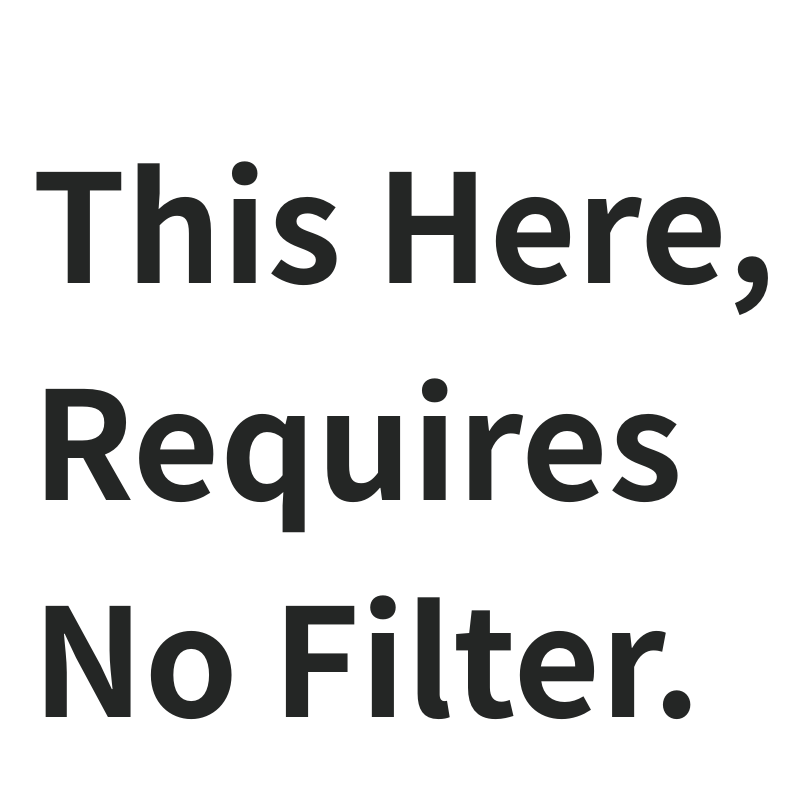
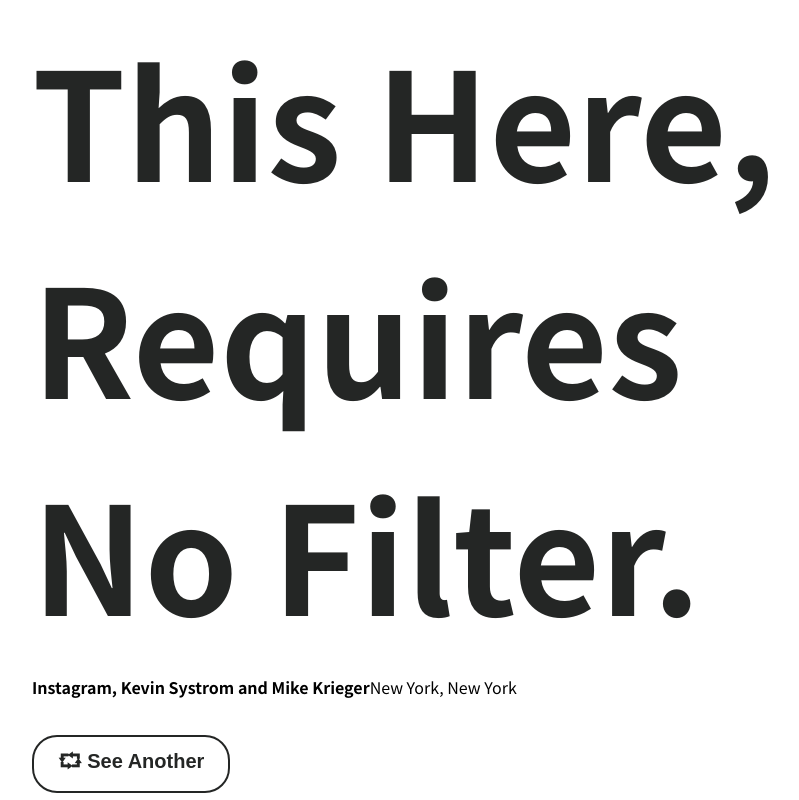
Before and after one commit to tanjamilisavljevic/end-of-field-challenge, a plain HTML site: page Interface2.html in a window 1280 px wide. Shown: the top 800 px of the page, without its empty margins (224-1023 px from the left). Drawn offline with Linux system fonts and the light colour scheme.

Commit message:
Fix both buttons

```diff
--- a/Interface1style.css
+++ b/Interface1style.css
@@ -18,7 +18,7 @@ body{
 .brandingbutton{
     background-color: #6a865e;
     color: white;
-    border-radius: 16px;
+    border-radius: 25px;
     font-size: 20px;
     padding: 10px 24px;
     margin-top: 3em;
--- a/Interface2style.css
+++ b/Interface2style.css
@@ -10,6 +10,7 @@ body{
     max-width: 60vw;
     font-size: 150px;
     color: #242625;
+    margin:0%;
 }
 
 .info{
@@ -28,9 +29,9 @@ body{
     background-color: white;
     color: #242625;
     border: 2px solid #242625;
-    border-radius: 16px;
+    border-radius: 25px;
     font-size: 20px;
     font-weight: bold;
     padding: 10px 24px;
-    margin-top: 3em;
+    margin-top: 1em;
 }
```
